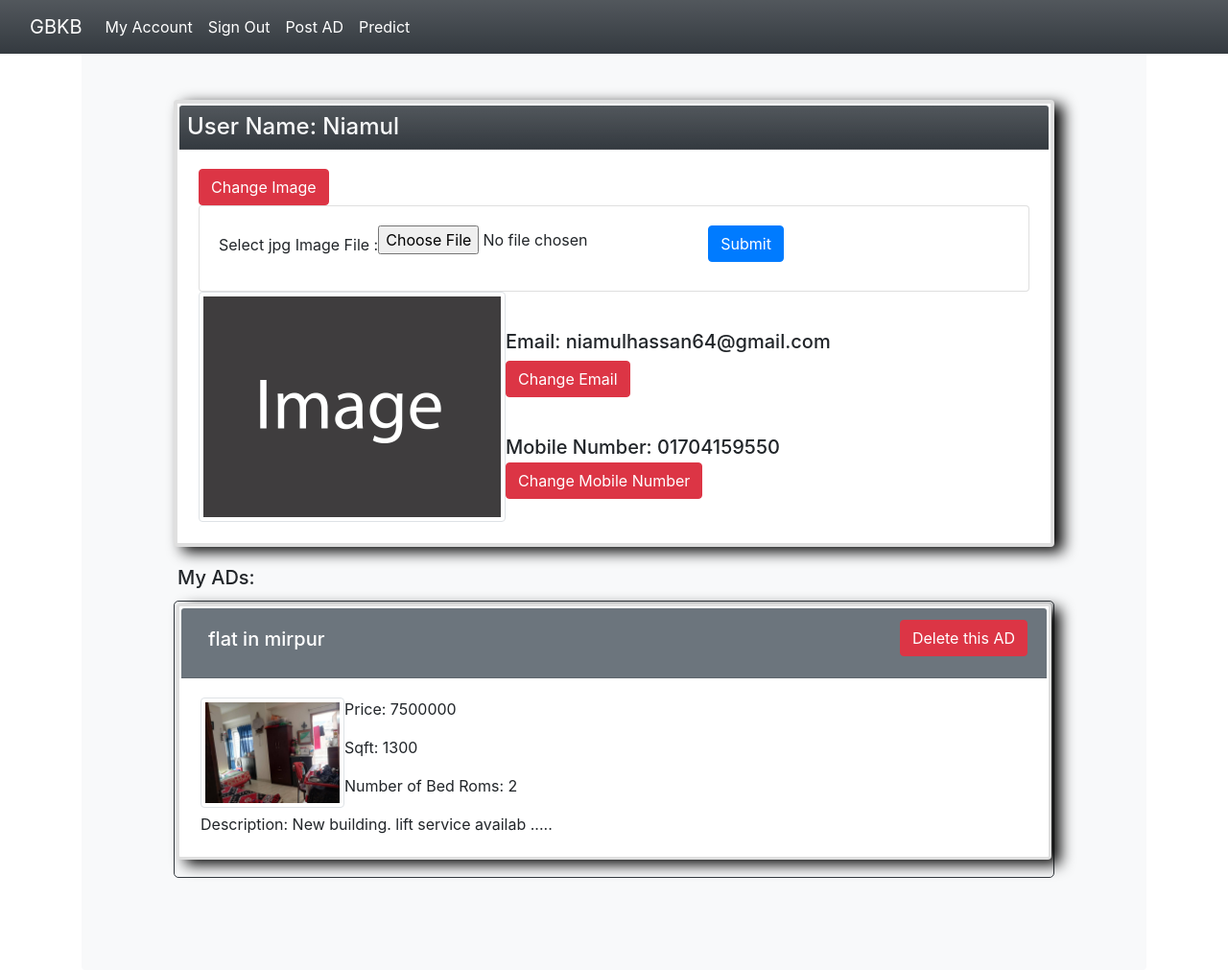
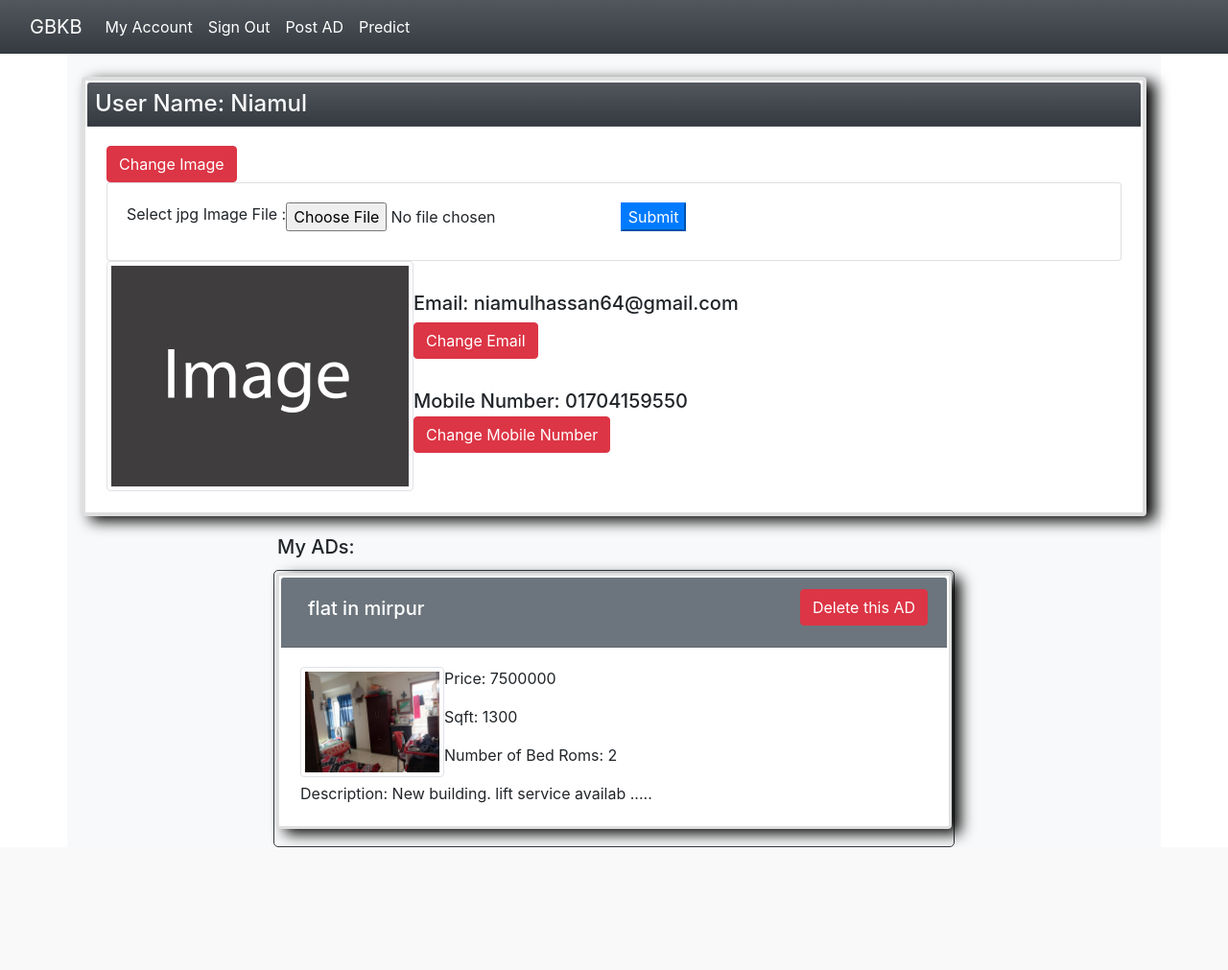
Before and after one commit to niamul64/GhorBariKenaBecha-ecommerce-website-by-django-and-machine-learning, a Django app: page /myAccount in a window 1280 px wide, after a click on "Change Image". Shown: the whole page at 96% size. After the commit the page ends 883 px from the top, so only its background shows below. Run offline with Django 3.2, Linux system fonts and the light colour scheme; a user stored in the database is signed in; data comes from the database, SQL or seed files in the repository; both versions use the stored data as it was after the commit; some libraries are stand-ins or nearby versions.

Commit message:
e-commerce site  complete

```diff
--- /dev/null
+++ b/GBKB/GBKB/static/css js/media_tag.css
@@ -0,0 +1,11 @@
+@media(min-width: 750px){
+
+.md{
+
+  display: block;
+width:-80;
+
+}
+
+
+}
--- a/GBKB/templates/AdPosting/detail.html
+++ b/GBKB/templates/AdPosting/detail.html
@@ -32,7 +32,7 @@
 
 <h5 class="p-2 m-2 boxShadow">{{obj.title}}</h5>
 
-<div id="carouselExampleControlsNoTouching" class="carousel slide col-12	col-sm-12	col-md-12	col-lg-6	col-xl-6	col-xxl-6" data-bs-touch="false" data-bs-interval="false">
+<div id="carouselExampleControlsNoTouching" class="carousel slide col-12	col-sm-12	col-md-10=2	col-lg-6	col-xl-6	col-xxl-6" data-bs-touch="false" data-bs-interval="false">
   <div class="carousel-inner">
     <div class="carousel-item active">
       <img src="{{obj.img1.url}}" class="d-block w-100" alt="...">
--- a/GBKB/templates/accounts/activation.html
+++ b/GBKB/templates/accounts/activation.html
@@ -12,7 +12,9 @@ varifivcation.css
 
 
 {% block body1 %}
+<div class="col-12	col-sm-12	col-md-8 col-lg-8 col-xl-8 offset-lg-2">
   <p class="p-1">welcome {{ user.username }}</p>
+
 <div class="card boxVari" >
 <form  method="post" action="confirmActivation">
     {% csrf_token %}
@@ -67,7 +69,7 @@ varifivcation.css
   </div>
 </div>
 <!--collapse-->
-
+</div>
 
 
 {% endblock%}
--- a/GBKB/templates/accounts/myAccount.html
+++ b/GBKB/templates/accounts/myAccount.html
@@ -3,6 +3,7 @@
 {% block head %}
 <link rel="stylesheet" type="text/css" href="static/css js/varifivcation.css">
 <link rel="stylesheet" type="text/css" href="static/css js/card_box.css">
+<link rel="stylesheet" type="text/css" href="/static/css js/media_tag.css">
 {% endblock%}
 
 
@@ -36,11 +37,11 @@
                     {% endif %}
 <div class="collapse" id="collapseExample">
   <div class="card card-body">
-      <form method="POST" action="changeImage" enctype="multipart/form-data">
+      <form method="POST" action="{% url 'changeImage' %}" enctype="multipart/form-data">
 {% csrf_token %}
-          <p class="float-left mt-2">Select jpg Image File : </p>
-          <input class="float-left" type="file" name="image" />
-          <input class="btn btn-primary " type="submit" value="Submit" />
+          <p class="float-left">Select jpg Image File : </p>
+          <input class="" type="file" name="image" />
+          <input class="btn-primary " type="submit" value="Submit" />
 
       </form>
   </div>
@@ -50,11 +51,11 @@
 
       <div class="">
           <br>
-      <h5 class="card-text mt-3 mb-1">Email: {{request.user.email}}</h5>
+      <h5 class="card-text mt-2 mb-1">Email: {{request.user.email}}</h5>
           <a href="{% url 'changeEmail' %}"><button type="button" class="btn btn-danger mt-1 mb-4">Change Email</button></a>
           <br>
 
-      <h5 class="card-text mt-3 mb-1">Mobile Number: {{ex.mobileNumber}}</h5>
+      <h5 class="card-text mt-2 mb-1">Mobile Number: {{ex.mobileNumber}}</h5>
 
 
 
@@ -65,10 +66,10 @@
                     {% endif %}
 <div class="collapse" id="collapseN">
   <div class="card card-body">
-      <form method="POST" action="changeNumber" >
+      <form method="POST" action="{% url 'changeNumber' %}" >
 {% csrf_token %}
           <p class="float-left mt-2">Insert New 11 digit Number : </p>
-          <input class="float-left" type="text" name="number" />
+          <input class="float-left mt-1 mx-2" type="text" name="number" />
           <input class="btn btn-primary " type="submit" value="Submit" />
 
       </form>
@@ -91,12 +92,12 @@
 
 <!--Account Detail-->
 
-
+<div class="col-12	col-sm-12	col-md-8 col-lg-8 col-xl-8 offset-lg-2">
 
 <h5 class="p-1">My ADs: </h5>
 
 
-<div class="boxVari col-12	col-sm-12	col-md-12	col-lg-12	col-xl-12	col-xxl-12 border border-dark">
+<div class="boxVari  border border-dark">
 
 {% for i in obj%}
 <div class="card mb-3 boxShadow border-3 "  onclick="window.location='{% url 'detail' i.id %}'; "  style=" cursor: pointer;" >
@@ -120,6 +121,6 @@
 
 
 </div>
-
+</div>
 
 {% endblock%}
--- a/GBKB/templates/accounts/signup.html
+++ b/GBKB/templates/accounts/signup.html
@@ -12,6 +12,8 @@
 
 
 {% block body1 %}
+<div class="col-12	col-sm-12	col-md-8 col-lg-8 col-xl-8 offset-lg-2">
+    <div class="card boxShadow border-4 justify-content-center"    >
 <form  method="post" action="{% url 'signup' %}">
       {% csrf_token %}
 {% if error %}
@@ -24,7 +26,8 @@
 
 
 </form>
-
+    </div>
+</div>
 
 
 {% endblock%}
--- a/GBKB/templates/base.html
+++ b/GBKB/templates/base.html
@@ -28,7 +28,7 @@
 <link href="navbar-top-fixed.css" rel="stylesheet">
 <link rel="stylesheet" type="text/css" href="/static/css js/base1.css">   <!-- Custom styles for this template -->
 <link rel="stylesheet" href="https://maxcdn.bootstrapcdn.com/bootstrap/4.0.0/css/bootstrap.min.css" integrity="sha384-Gn5384xqQ1aoWXA+058RXPxPg6fy4IWvTNh0E263XmFcJlSAwiGgFAW/dAiS6JXm" crossorigin="anonymous">
-
+<link rel="stylesheet" type="text/css" href="/static/css js/media_tag.css">
 {% block head %}
 
 {% endblock%}
@@ -87,8 +87,8 @@
   </div>
 </nav>
 
-<main class="container">
-  <div class="bg-light p-5 rounded justify-content-center">
+
+  <div class="pt-5  bg-light container">
 
       <h1></h1>
 
@@ -97,13 +97,13 @@
 
 
 {% endif %}
-<div class="p-5 rounded justify-content-center col-12	col-sm-12	col-md-12">
+<div class="pt-4">
 {% block body1 %}
 
 {% endblock%}
 </div>
   </div>
-</main>
+
 
 
 
```
Also changed, not shown: GBKB/templates/accounts/signin.html (+9 -7 lines), GBKB/templates/home.html (+5 -3 lines), GBKB/db.sqlite3, GBKB/media/images/post/mr_django.jpg (added).
